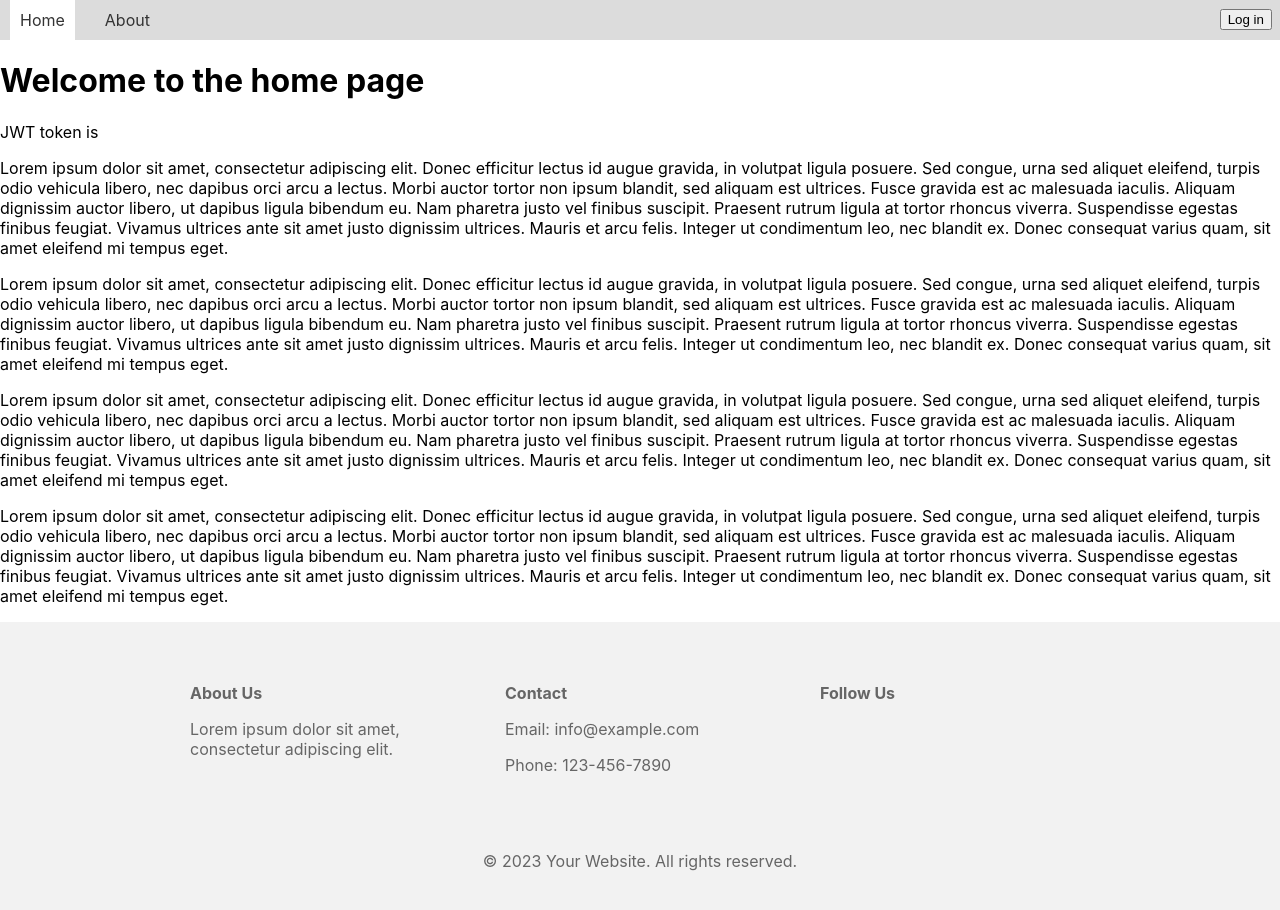
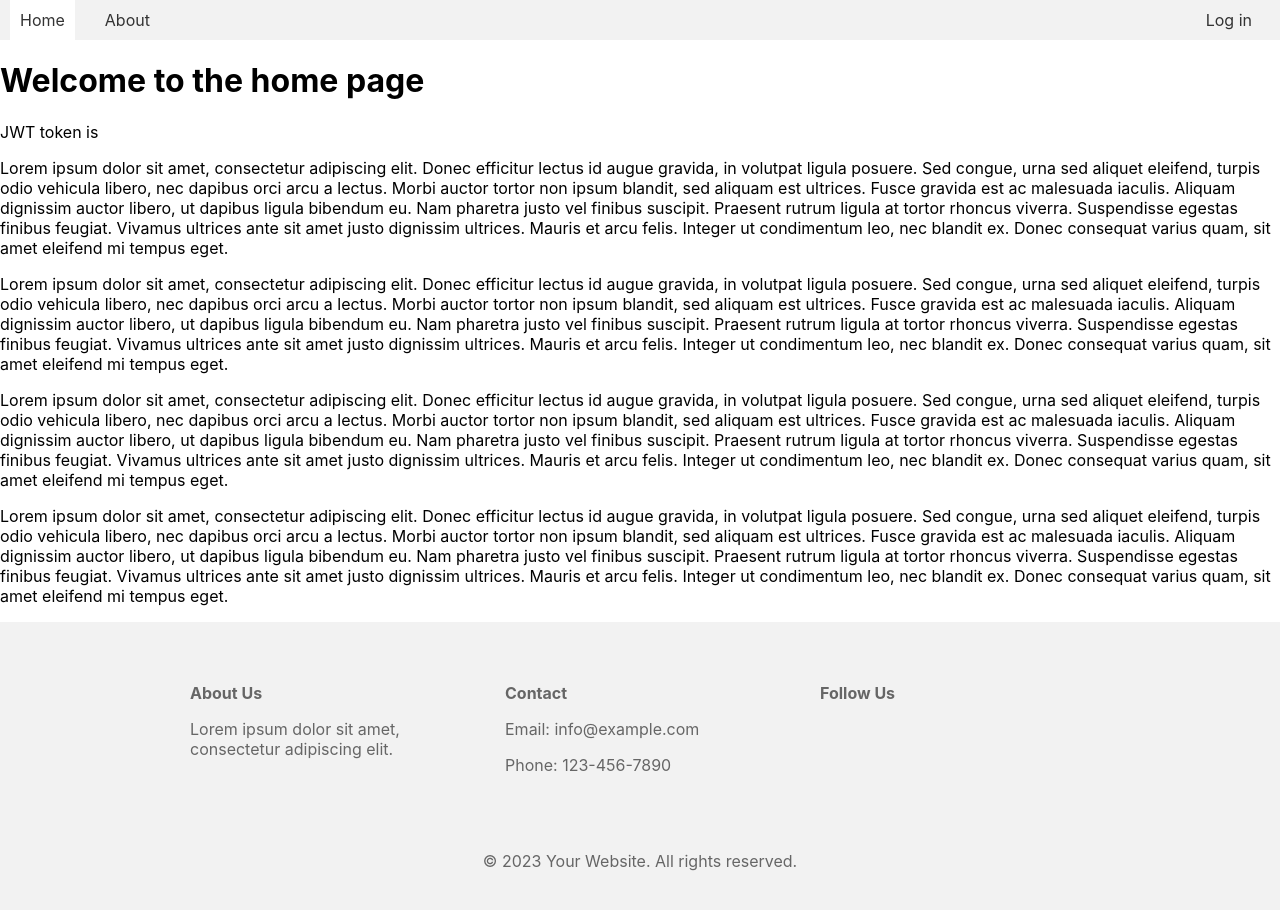
Before and after one commit to TJSimpson1/spring-full-stack-blog, a React (Create React App) app in the folder blog-front-end/: page / in a window 1280 px wide. Built offline with nearby package versions, Linux system fonts and the light colour scheme.

Commit message:
fix(navbar): current page changes when using browser back/forward button

```diff
--- a/blog-front-end/src/App.css
+++ b/blog-front-end/src/App.css
@@ -1,6 +1,5 @@
-.nav-button {
+.nav-right {
   position: absolute;
-  top: 8px;
   right: 8px;
 }
 
@@ -8,7 +7,7 @@
   list-style-type: none;
   margin: 0;
   padding: 0;
-  background-color: rgb(220, 220, 220);
+  background-color: #f2f2f2;
   display: flex;
 }
 
@@ -74,5 +73,4 @@
   margin: 0;
 }
 
-/* Assuming you are using Font Awesome for icons */
 @import url('https://cdnjs.cloudflare.com/ajax/libs/font-awesome/5.15.3/css/all.min.css');
--- a/blog-front-end/src/NavBar.js
+++ b/blog-front-end/src/NavBar.js
@@ -1,31 +1,54 @@
-import { Link, useNavigate } from "react-router-dom";
+import { Link, useLocation } from "react-router-dom";
 import { useLocalState } from "./hooks/useLocalStorage";
-import { useState } from "react";
+import { useState, useEffect } from "react";
 
 const NavBar = () => {
-    const [activePage, setActivePage] = useState('home');
-    const navigate = useNavigate();
+  const [activePage, setActivePage] = useState("home");
   const [jwt, setJwt] = useLocalState("", "jwt");
+  const location = useLocation();
+
+  const handleNavigation = (page) => {
+    setActivePage(page);
+  };
+
   const logout = () => {
     localStorage.removeItem("jwt");
     setJwt("");
-        window.location.href = "/";;
-    }
-    return(
+    window.location.href = "/";
+  };
+
+  useEffect(() => {
+    const path = location.pathname.substring(1);
+    setActivePage(path || "home");
+  }, [location]);
+
+  return (
     <nav className="navbar">
       <ul>
-                <li className={activePage === 'home' ? 'active' : ''}>
-                    <Link to="/" onClick={() => setActivePage('home')}>Home</Link>
+        <li className={activePage === "home" ? "active" : ""}>
+          <Link to="/" onClick={() => handleNavigation("home")}>
+            Home
+          </Link>
         </li>
-                <li className={activePage === 'about' ? 'active' : ''}>
-                    <Link to="/about" onClick={() => setActivePage('about')}>About</Link>
+        <li className={activePage === "about" ? "active" : ""}>
+          <Link to="/about" onClick={() => handleNavigation("about")}>
+            About
+          </Link>
+        </li>
+        <li className={activePage === "login" ? "active nav-right" : "nav-right"}>
+          {jwt === "" ? (
+            <Link to="/login" onClick={() => handleNavigation("login")}>
+              Log in
+            </Link>
+          ) : (
+            <Link to="/" onClick={logout}>
+              Log out
+            </Link>
+          )}
         </li>
       </ul>
-            <div className="nav-button">
-                {jwt === "" ? <button onClick={() => navigate('/login')}>Log in</button> : <button onClick={() => logout()}>Log out</button>}
-            </div>
     </nav>
-    )
-}
+  );
+};
 
 export default NavBar;
```
Lines whose indentation alone changed are shown as unchanged.
